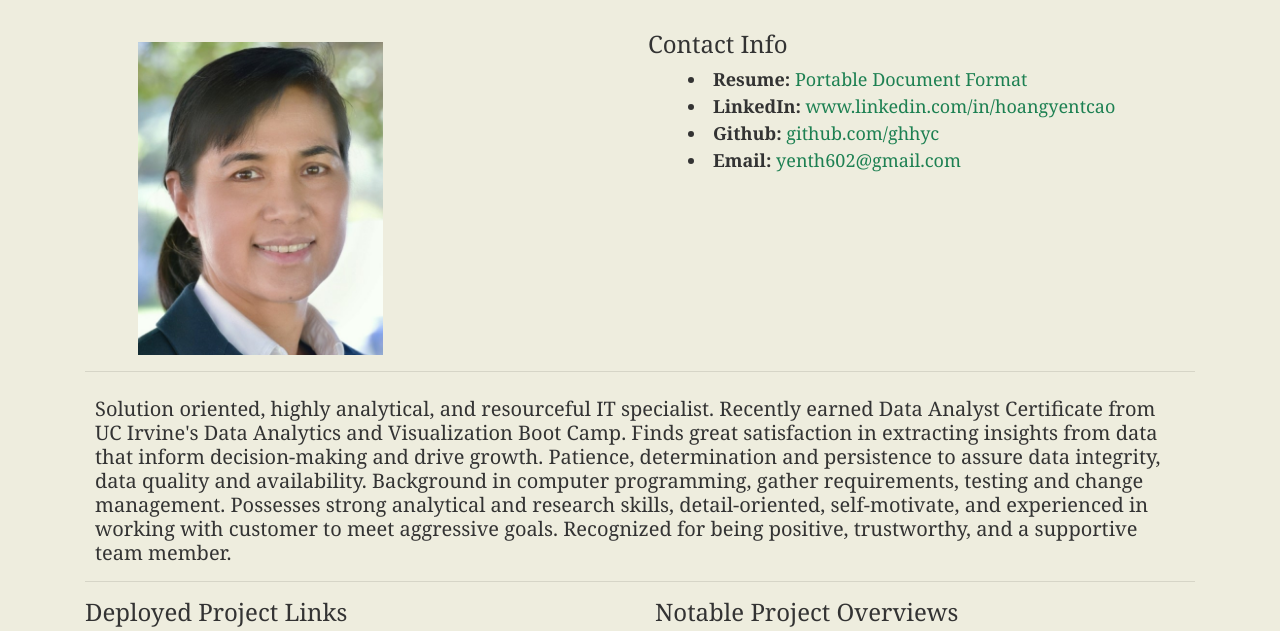
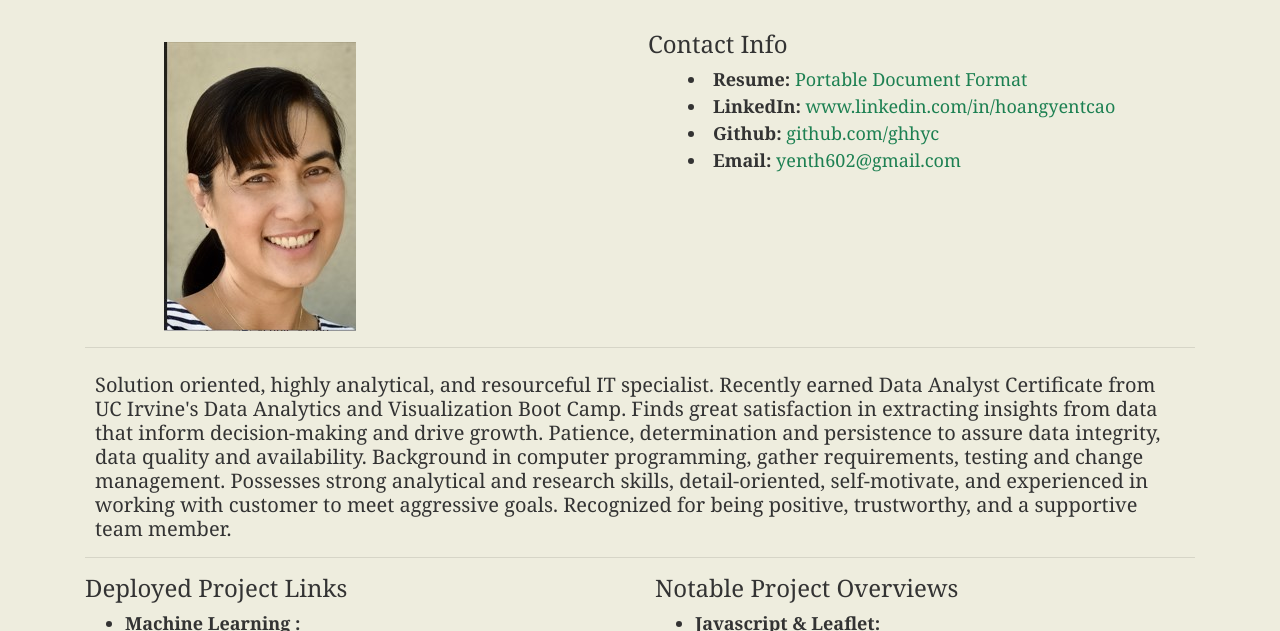
Before and after one commit to ghhyc/ghhyc.github.io, a plain HTML site: page index.html in a window 1280 px wide. Shown: the part 102-733 px from the top of the page. Drawn offline with nearby package versions, Linux system fonts and the light colour scheme.

Commit message:
update picture

```diff
--- a/index.html
+++ b/index.html
@@ -24,7 +24,7 @@
   <div class="container">
     <div class="row">
       <div class="col-lg-4 text-center">
-        <img id="bio-image" src="./images/yen_profile_pic2.jpg" alt="my photo">
+        <img id="bio-image" src="./images/yen_profile_pic1a.jpg" alt="my photo">
       </div>
 
       <div class="col-lg-2 text-center ">
```
Also changed, not shown: images/yen_profile_pic1a.jpg (added).
